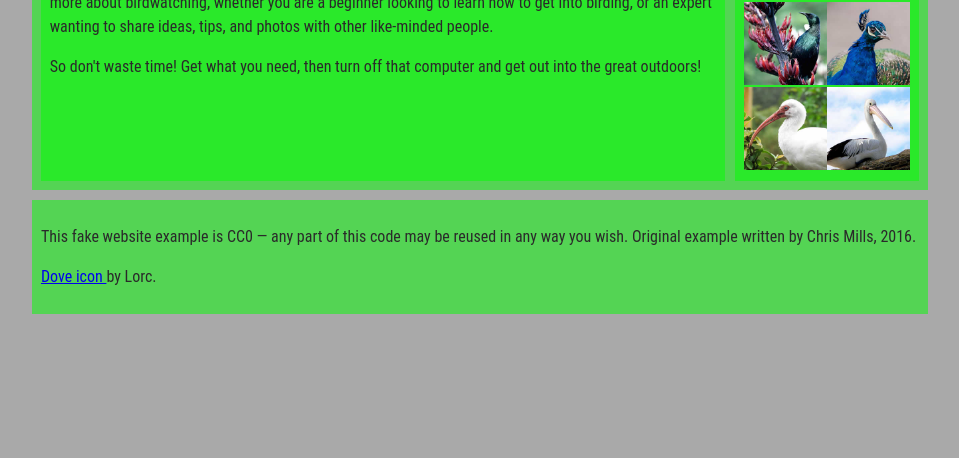
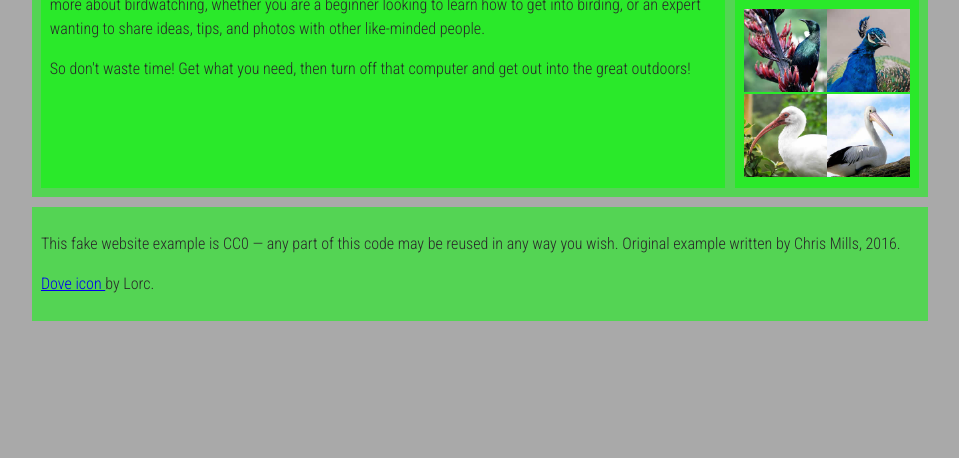
Before and after one commit to FelixProtich/page-structure-assessment, a plain HTML site: page index.html in a window 1280 px wide. Shown: the part 342-800 px from the top of the page, without its empty margins (160-1119 px from the left). Drawn offline with Linux system fonts and the light colour scheme.

Commit message:
initial commt

```diff
--- a/index.html
+++ b/index.html
@@ -5,10 +5,11 @@ background-color: #a9a9a9;>
         <meta charset="utf-8" />
         <meta name="viewport" content="width=device-width, initial-scale=1.0" />
         <title>Birdwatching</title>
-        <link>
+        <link
             href="https://fonts.googleapis.com/css?family=Roboto+Condensed:300|Cinzel+Decorative:700"
             rel="stylesheet"
         />
+        <link rel="stylesheet href=style.css"/>
     </head>
 <style>
     html,
```
